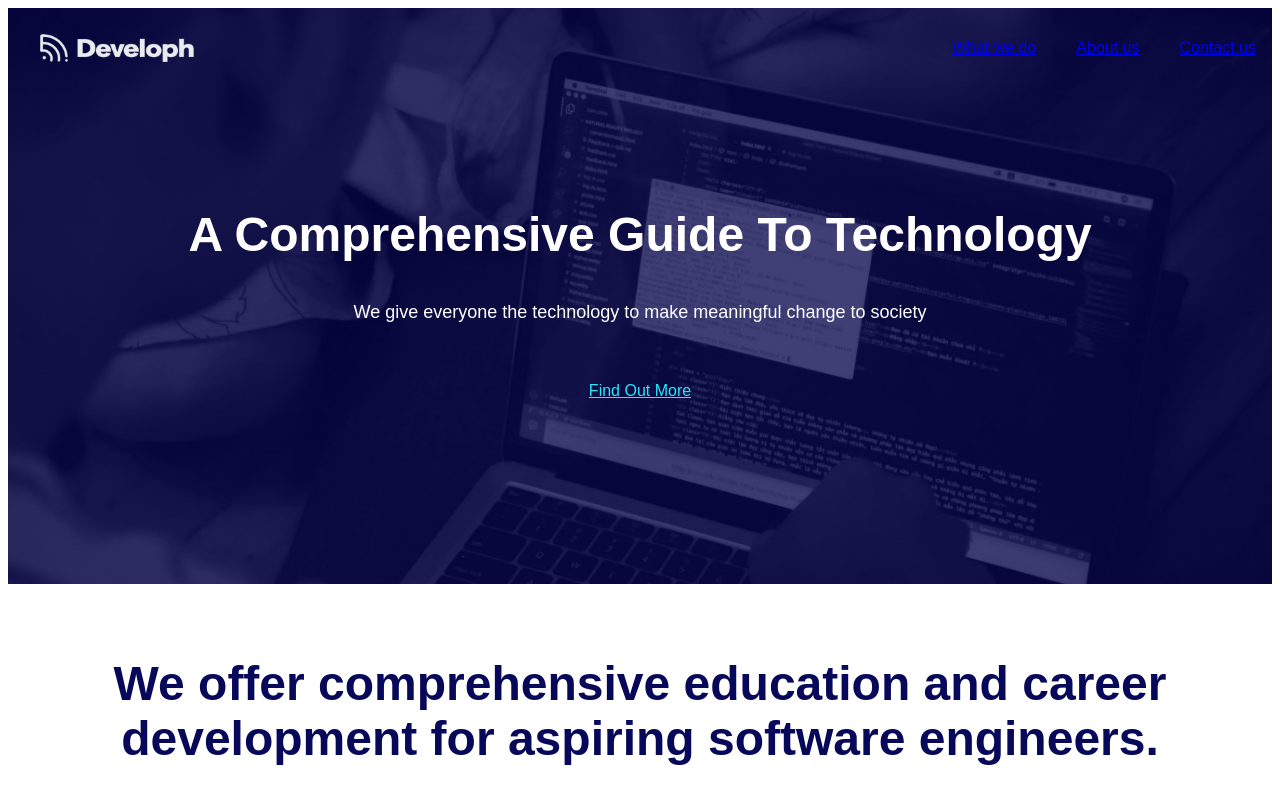
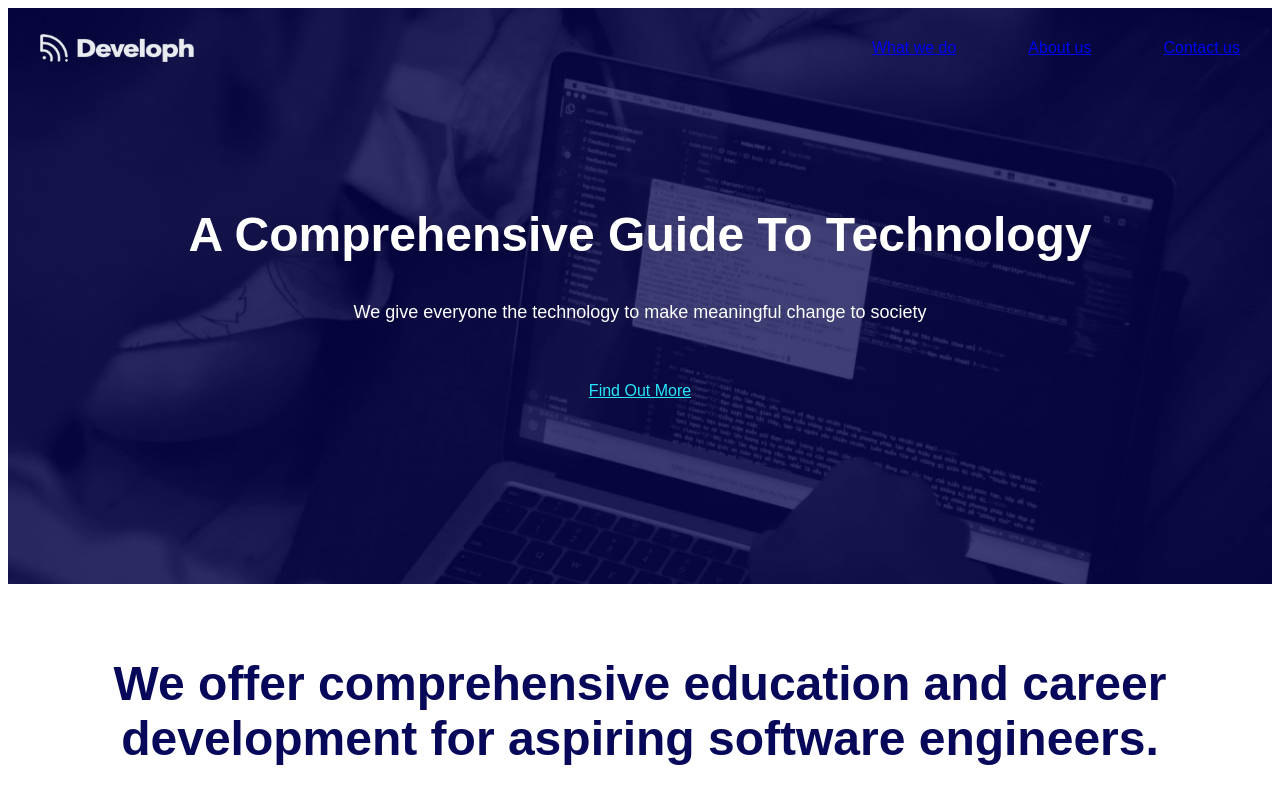
Before and after one commit to developh-vn/developh-web, a Next.js app: page / in a window 1280 px wide. Shown: the top 800 px of the page. Built offline with nearby package versions, Linux system fonts and the light colour scheme; a web font is replaced by a local one.

Commit message:
Fix navbar mobile styles

```diff
--- /dev/null
+++ b/components/home/SectionLink.module.css
@@ -0,0 +1,29 @@
+.navigation-item {
+  @apply bg-white text-primary font-body py-2 px-4;
+  @apply border-t border-primary;
+}
+.navigation-item:first-child {
+  @apply border-0;
+}
+.navigation-item:hover {
+  @apply text-body-inverted;
+  background-color: rgba(8, 8, 92, 0.5);
+}
+
+.navigation-link {
+  @apply block;
+}
+
+@screen lg {
+  .navigation-item {
+    @apply ml-10 text-body-inverted font-highlighted inline-block bg-transparent;
+    @apply border-t-0 border-b border-transparent translate-y-px;
+    @apply transition-all duration-150 ease-in-out;
+  }
+  .navigation-item:first-child {
+    @apply border-b;
+  }
+  .navigation-item:hover {
+    @apply bg-transparent border-secondary;
+  }
+}
--- a/components/home/SectionLink.tsx
+++ b/components/home/SectionLink.tsx
@@ -1,11 +1,12 @@
 import Link, { LinkProps } from 'next/link'
 import HomeSection from 'models/home/HomeSection'
+import styles from './SectionLink.module.css'
 
 type SectionLinkProps = Omit<LinkProps, 'href'> & { section: HomeSection }
 const SectionLink: React.FC<SectionLinkProps> = ({ section, children, ...props }) => (
-  <li>
+  <li className={styles['navigation-item']}>
     <Link href={`#${section}`} {...props}>
-      <a>{children}</a>
+      <a className={styles['navigation-link']}>{children}</a>
     </Link>
   </li>
 )
--- a/components/shared/NavigationBar.module.css
+++ b/components/shared/NavigationBar.module.css
@@ -14,47 +14,78 @@
     @apply max-h-full;
 }
 
-.navigation,
-.navigation::before,
-.navigation::after {
+.navigation {
+    @apply w-12 h-12 relative flex items-center justify-center outline-none;
+}
+.navigation:hover,
+.navigation:active
+{
+    @apply bg-white cursor-pointer;
+}
+
+.navigation-button,
+.navigation-button::before,
+.navigation-button::after
+{
     @apply w-5 bg-white;
     height: 1px;
 }
-.navigation {
+
+.navigation,
+.navigation-button,
+.navigation-button::before,
+.navigation-button::after
+{
+    @apply transition-colors duration-200 ease-in-out;
+}
+
+.navigation:hover .navigation-button,
+.navigation:hover .navigation-button::before,
+.navigation:hover .navigation-button::after,
+.navigation:active .navigation-button,
+.navigation:active .navigation-button::before,
+.navigation:active .navigation-button::after
+{
+    @apply bg-primary;
+}
+
+.navigation-button {
     @apply relative;
 }
-.navigation::before, .navigation::after {
+.navigation-button::before,
+.navigation-button::after
+{
     @apply block absolute;
     content: '';
 }
-.navigation::before {
+.navigation-button::before {
     top: -0.375em;
 }
-.navigation::after {
+.navigation-button::after {
     top: 0.375em;
 }
 
 .navigation-list {
-    @apply hidden;
+    @apply hidden bg-transparent absolute right-0 flex-col w-40;
+    top: 100%;
+}
+.navigation:hover .navigation-list,
+.navigation:active .navigation-list
+{
+    @apply flex;
 }
 
 @screen lg {
-    .navigation::before,
-    .navigation::after {
+    .navigation {
+        @apply w-auto h-auto;
+    }
+    .navigation:hover {
+        @apply bg-transparent;
+    }
+    .navigation-button {
         @apply hidden;
     }
-    .navigation {
-        @apply bg-transparent h-auto w-auto;
-    }
     .navigation-list {
-        @apply flex;
-    }
-    .navigation-list li {
-        @apply ml-10 text-body-inverted font-highlighted inline-block;
-        @apply border-b border-transparent translate-y-px;
-        @apply transition-all duration-150 ease-in-out;
-    }
-    .navigation-list li:hover {
-        @apply border-secondary;
+        @apply flex flex-row static right-auto w-auto;
     }
 }
--- a/components/shared/NavigationBar.tsx
+++ b/components/shared/NavigationBar.tsx
@@ -15,7 +15,8 @@ export default function NavigationBar({ children }) {
           </a>
         </Link>
         {/* Navigation */}
-        <nav className={styles.navigation}>
+        <nav className={styles.navigation} tabIndex={1}>
+          <div className={styles['navigation-button']} />
           <ul className={styles['navigation-list']}>{children}</ul>
         </nav>
       </div>
```
